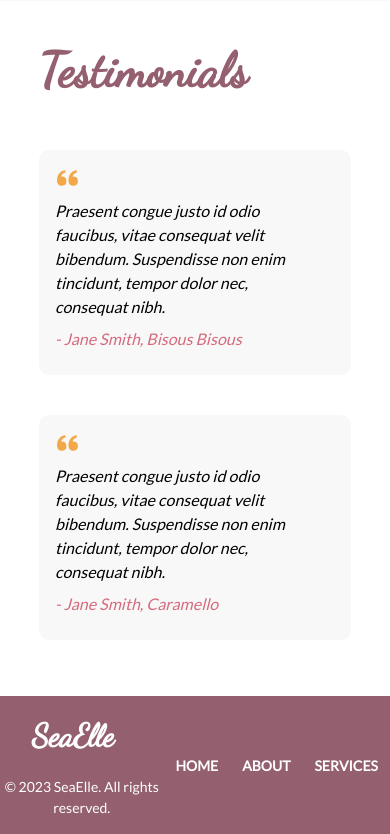
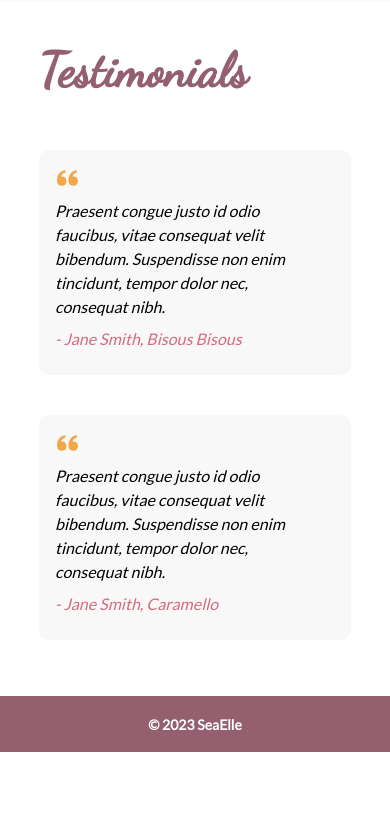
Before and after one commit to MarcoLupo94/SeaElle, a React (Vite) app: page / in a window 390 px wide. Shown: the part 4221-5055 px from the top of the page. After the commit the page ends 4973 px from the top, so only its background shows below. Built offline with nearby package versions, Linux system fonts and the light colour scheme.

Commit message:
fix footer

```diff
--- a/src/components/Footer.tsx
+++ b/src/components/Footer.tsx
@@ -1,23 +1,26 @@
-import { Box, Flex, Text } from '@chakra-ui/react'
+import { Box, Center, Flex, Text, useBreakpointValue } from '@chakra-ui/react'
 import { NavLink } from './NavBar'
 
 function Footer() {
+    const isMobile = useBreakpointValue({ base: true, md: false })
     return (
         <Box bg="brand.100" color="white" w="100%" h="20%" py={4}>
-            <Flex justifyContent="center" alignItems="center" flexWrap="wrap">
+            {isMobile ? (
+                <Center w="100%">
+                    <NavLink
+                        path={'home'}
+                        text="© 2023  SeaElle"
+                        fontSize="sm"
+                        color="fonts.200"
+                        _hover={{ color: 'fonts.100' }}
+                        lower={true}
+                    />
+                </Center>
+            ) : (
+                <Flex h="40px" justifyContent="center" alignItems="center" flexWrap="wrap">
                     <Box flex="1">
-                    <Text
-                        style={{ fontSize: '2rem' }}
-                        fontWeight="bold"
-                        fontFamily="Dancing Script"
-                        maxW="100px"
-                        mx="auto"
-                        mb={4}
-                    >
-                        SeaElle
-                    </Text>
                         <Text textAlign="center" fontSize="sm">
-                        © 2023 SeaElle. All rights reserved.
+                            © 2023 SeaElle
                         </Text>
                     </Box>
                     <Box flex="1">
@@ -30,6 +33,7 @@ function Footer() {
                         </Flex>
                     </Box>
                 </Flex>
+            )}
         </Box>
     )
 }
--- a/src/components/NavBar.tsx
+++ b/src/components/NavBar.tsx
@@ -126,10 +126,11 @@ export const NavBar: FC<NavBarProps> = () => {
 interface NavLinkProps extends ChakraProps {
     path: string
     text: string
+    lower?: boolean
     onClick?: () => void
 }
 
-export const NavLink: FC<NavLinkProps> = ({ path, text, onClick, ...props }) => {
+export const NavLink: FC<NavLinkProps> = ({ path, text, onClick, lower, ...props }) => {
     const handleClick = () => {
         const targetSection = document.getElementById(path)
 
@@ -147,7 +148,7 @@ export const NavLink: FC<NavLinkProps> = ({ path, text, onClick, ...props }) =>
             <ChakraLink
                 fontSize="sm"
                 fontWeight="semibold" // Use "semibold" for a bolder font weight
-                textTransform="uppercase" // Convert text to uppercase
+                textTransform={lower ? 'none' : 'uppercase'} // Convert text to uppercase
                 color={props.color ? props.color : 'white'}
                 style={{ textDecoration: 'none' }}
                 _hover={{ color: 'brand.500' }} // Change color on hover
```
Lines whose indentation alone changed are shown as unchanged.
